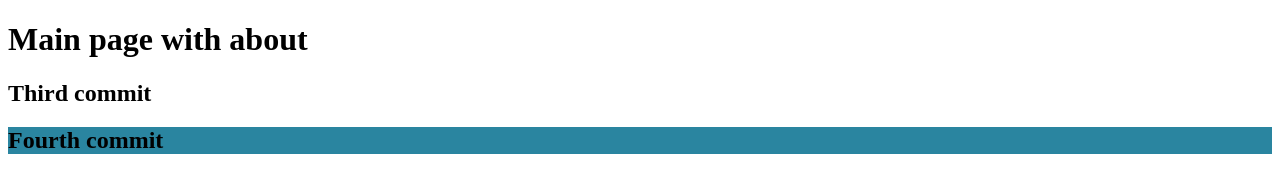
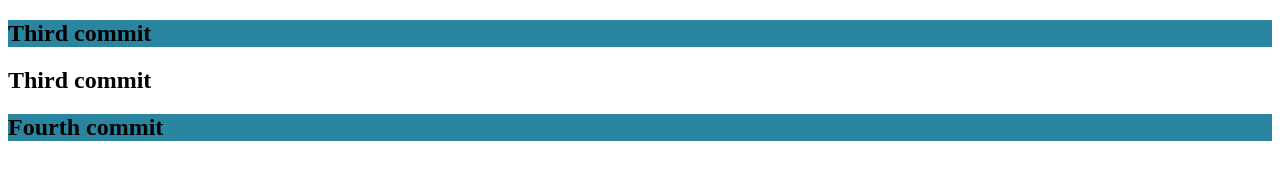
Before and after one commit to a-ulianych/Homework, a plain HTML site: page index.html in a window 1280 px wide. Drawn offline with Linux system fonts and the light colour scheme.

Commit message:
delete .first and add div.fourth

```diff
--- a/index.html
+++ b/index.html
@@ -7,16 +7,15 @@
     <meta http-equiv="X-UA-Compatible" content="ie=edge">
     <title>Lesson 1</title>
     <style>
-        .first {
-            background-color: #1ccfc9;
-        }
         .fourth {
             background-color: #2a85a0;
         }
     </style>
 </head>
 <body>
-    <h1>Main page with about</h1>
+    <div class="fourth">
+        <h2>Third commit</h2>
+    </div>
     <div class="third">
         <h2>Third commit</h2>
     </div>
```
